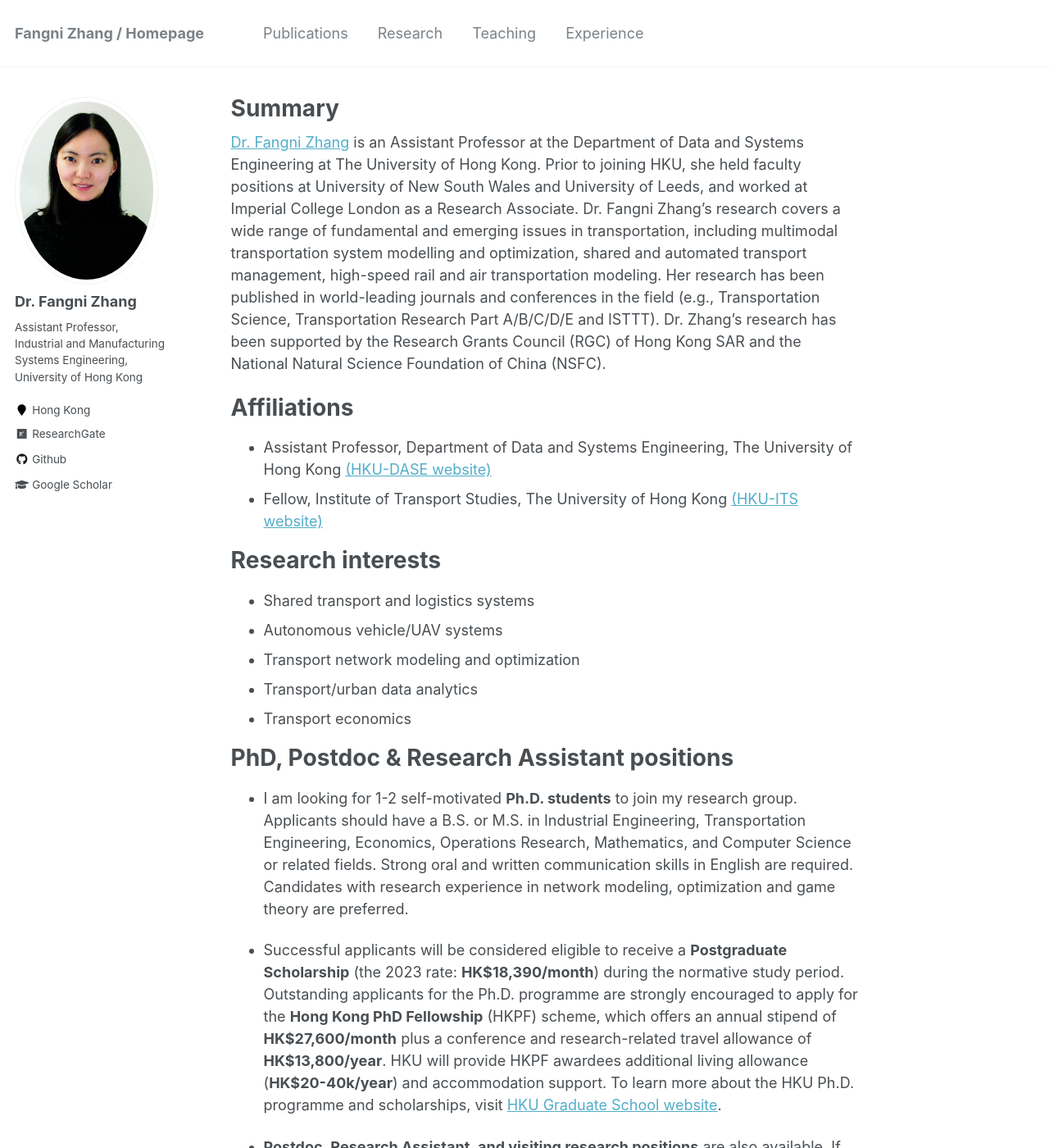
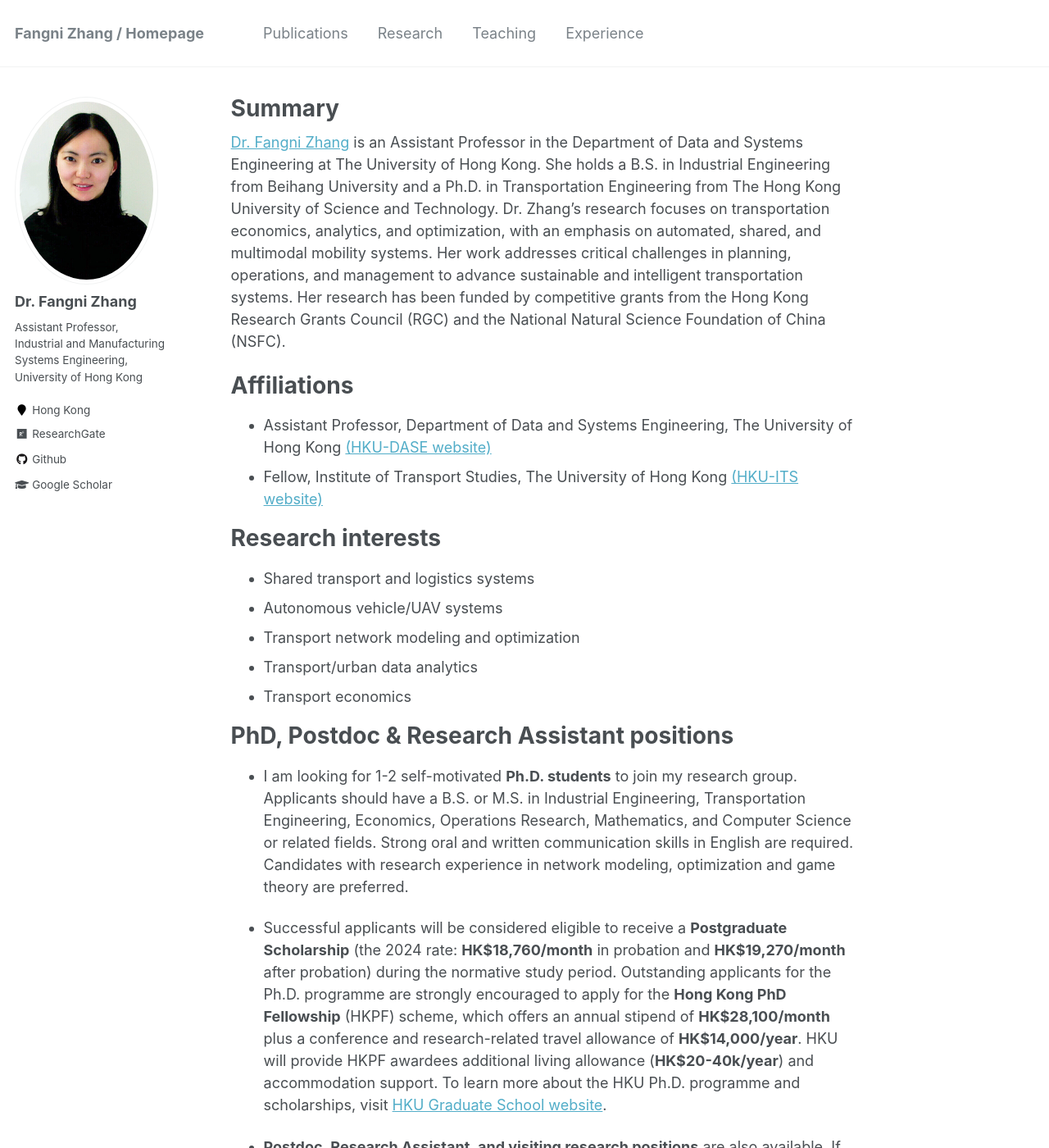
Before and after one commit to fangnizhang/fangnizhang.github.io, a Jekyll site: the page built from _pages/about.md, in a window 1280 px wide and 1400 px high. Shown: the whole window at 82% size. Built offline with Jekyll 4.4.1, drawn with Linux system fonts in a browser that asks for light colours; some of the changed text lies outside the part shown.

Commit message:
Update about.md

```diff
--- a/_pages/about.md
+++ b/_pages/about.md
@@ -8,7 +8,7 @@ redirect_from:
   - /about.html
 ---
 
-[Dr. Fangni Zhang](https://www.dase.hku.hk/people/f-n-zhang) is an Assistant Professor at the Department of Data and Systems Engineering at The University of Hong Kong. Prior to joining HKU, she held faculty positions at University of New South Wales and University of Leeds, and worked at Imperial College London as a Research Associate. Dr. Fangni Zhang’s research covers a wide range of fundamental and emerging issues in transportation, including multimodal transportation system modelling and optimization, shared and automated transport management, high-speed rail and air transportation modeling. Her research has been published in world-leading journals and conferences in the field (e.g., Transportation Science, Transportation Research Part A/B/C/D/E and ISTTT). Dr. Zhang's research has been supported by the Research Grants Council (RGC) of Hong Kong SAR and the National Natural Science Foundation of China (NSFC).
+[Dr. Fangni Zhang](https://www.dase.hku.hk/people/f-n-zhang) is an Assistant Professor in the Department of Data and Systems Engineering at The University of Hong Kong. She holds a B.S. in Industrial Engineering from Beihang University and a Ph.D. in Transportation Engineering from The Hong Kong University of Science and Technology. Dr. Zhang’s research focuses on transportation economics, analytics, and optimization, with an emphasis on automated, shared, and multimodal mobility systems. Her work addresses critical challenges in planning, operations, and management to advance sustainable and intelligent transportation systems. Her research has been funded by competitive grants from the Hong Kong Research Grants Council (RGC) and the National Natural Science Foundation of China (NSFC).
 
 Affiliations
 ======
@@ -27,7 +27,7 @@ PhD, Postdoc & Research Assistant positions
 ======
 - I am looking for 1-2 self-motivated **Ph.D. students** to join my research group. Applicants should have a B.S. or M.S. in Industrial Engineering, Transportation Engineering, Economics, Operations Research, Mathematics, and Computer Science or related fields. Strong oral and written communication skills in English are required. Candidates with research experience in network modeling, optimization and game theory are preferred.
 
-- Successful applicants will be considered eligible to receive a **Postgraduate Scholarship** (the 2023 rate: **HK\$18,390/month**) during the normative study period. Outstanding applicants for the Ph.D. programme are strongly encouraged to apply for the **Hong Kong PhD Fellowship** (HKPF) scheme, which offers an annual stipend of **HK\$27,600/month** plus a conference and research-related travel allowance of **HK\$13,800/year**. HKU will provide HKPF awardees additional living allowance (**HK\$20-40k/year**) and accommodation support. To learn more about the HKU Ph.D. programme and scholarships, visit [HKU Graduate School website](https://gradsch.hku.hk/).
+- Successful applicants will be considered eligible to receive a **Postgraduate Scholarship** (the 2024 rate: **HK\$18,760/month** in probation and **HK\$19,270/month** after probation) during the normative study period. Outstanding applicants for the Ph.D. programme are strongly encouraged to apply for the **Hong Kong PhD Fellowship** (HKPF) scheme, which offers an annual stipend of **HK\$28,100/month** plus a conference and research-related travel allowance of **HK\$14,000/year**. HKU will provide HKPF awardees additional living allowance (**HK\$20-40k/year**) and accommodation support. To learn more about the HKU Ph.D. programme and scholarships, visit [HKU Graduate School website](https://gradsch.hku.hk/).
 
 - **Postdoc, Research Assistant, and visiting research positions** are also available. If your research background fits my research interests, please send me your CV including your education qualifications and list of publications.
 
@@ -47,8 +47,8 @@ On-going:
 * Wenbo Sun, B.S./M.Phil (Beihang), 2021-
 
 Graduated:
-* Zhuoye Zhang, B.S. (Tongji), M.Phil (Shanghai Jiao Tong), 2020-2024.
-* Jie Lin, B.S./M.Phil (Shanghai Jiao Tong), 2020-2024.
+* Zhuoye Zhang, B.S. (Tongji), M.Phil (Shanghai Jiao Tong), Ph.D. (HKU, 2020-2024).
+* Jie Lin, B.S./M.Phil (Shanghai Jiao Tong), Ph.D. (HKU, 2020-2024).
 * Mingyou Ma (as co-supervisor @UNSW, 2019-2023)
 * Runqing Zhao (as co-supervisor @UNSW, 2019-2021)
 
```
